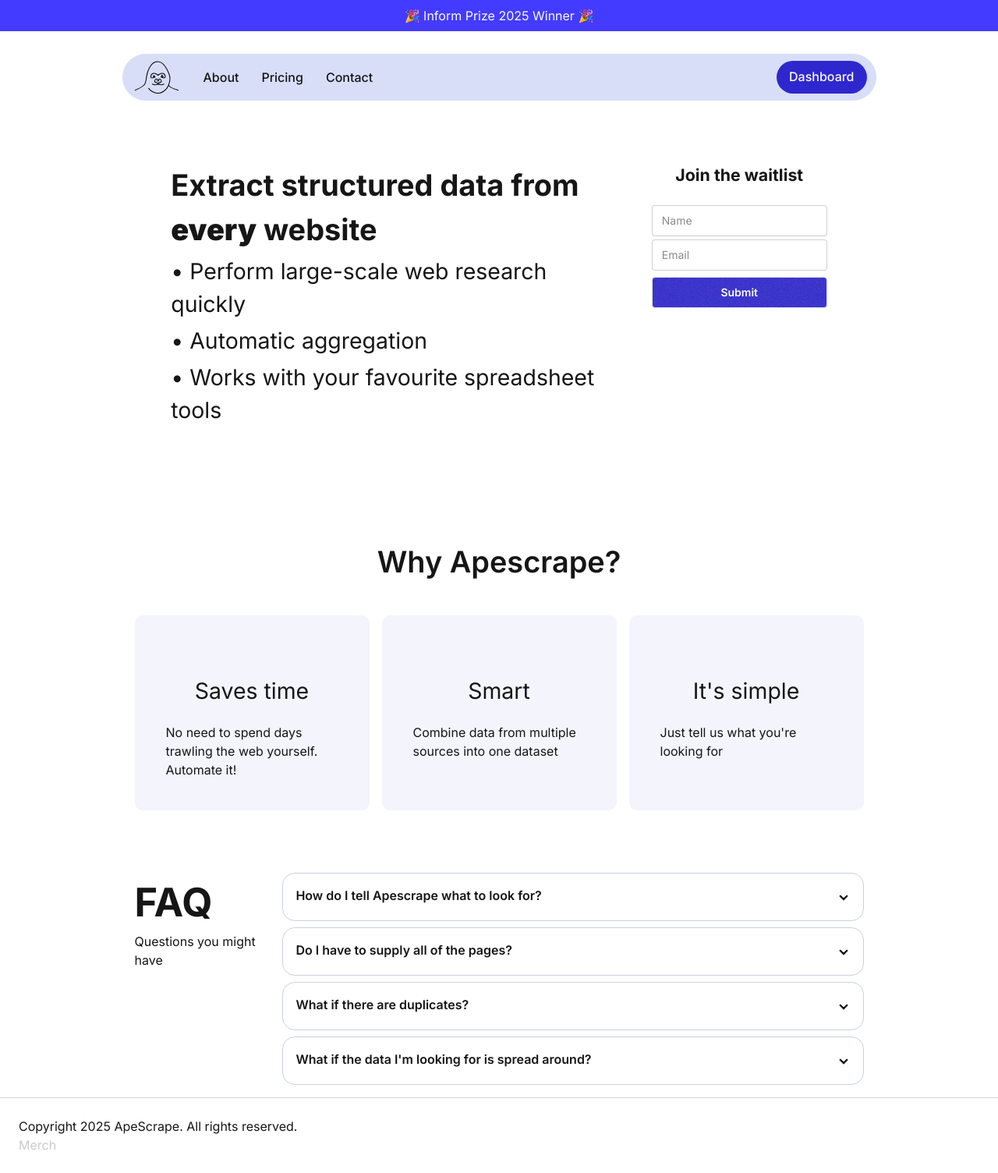
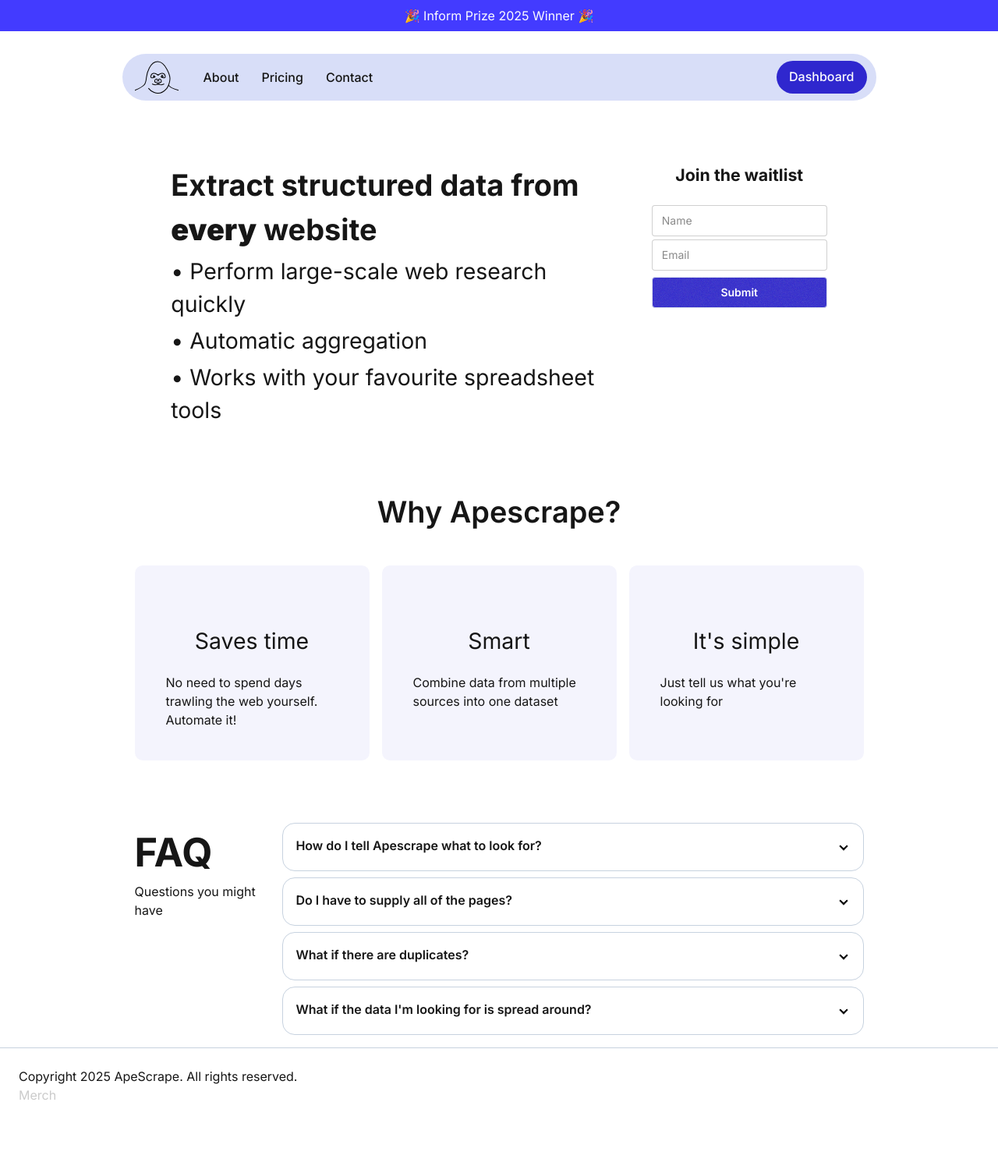
Before and after one commit to 5-quid-coders/apescrape-site, a Jekyll site: the page built from index.html, in a window 1280 px wide. Shown: the whole page at 78% size. Built offline with Jekyll 4.4.1, drawn with Linux system fonts in a browser that asks for light colours; after the commit the page ends 1440 px from its top, so only the background shows below that; grey boxes are pictures that could not be loaded.

Commit message:
Update hero.html

```diff
--- a/_includes/hero.html
+++ b/_includes/hero.html
@@ -1,4 +1,4 @@
-<div class="flex sm:flex-row sm:justify-between flex-col gap-[40px] gap-2 mx-[5%] my-16">
+<div class="flex sm:flex-row sm:justify-between flex-col gap-[40px] gap-2 mx-[5%] mt-16">
     <div class="flex flex-col gap-1">
         <div class="font-bold [font-size:var(--h3)]">
             Extract structured data from <strong>every</strong> website
```
